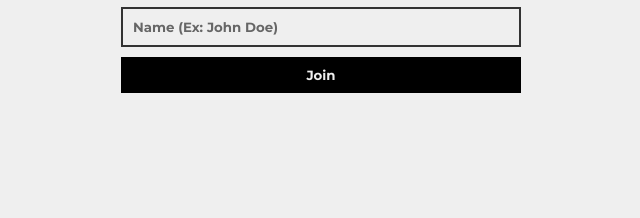
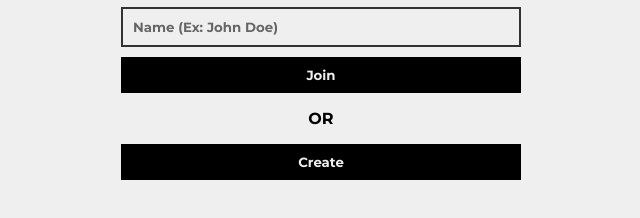
Before and after one commit to JSneak/Pictionary-Quizlet, a website: page public/index.html in a window 1280 px wide. Shown: the part 392-610 px from the top of the page, without its empty margins (319-959 px from the left). Drawn offline with Linux system fonts and the light colour scheme.

Commit message:
Add button

```diff
--- a/public/index.html
+++ b/public/index.html
@@ -13,6 +13,8 @@
       <input type="text" placeholder="Code (Ex: 1234)" id="code">
       <input type="text" placeholder="Name (Ex: John Doe)" id="name">
       <input class="join" type="button" onClick="joinSession()" value="Join">
+      <p style="font-weight: bold;">OR</p>
+      <input class="join" type="button" onClick="createSession()" value="Create">
     </section>
   </body>
 </html>
```
